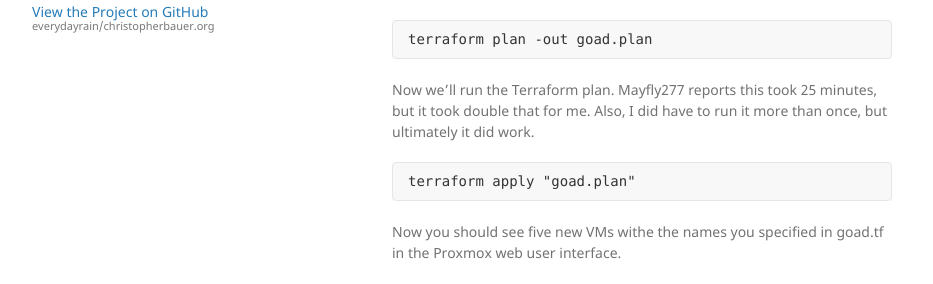
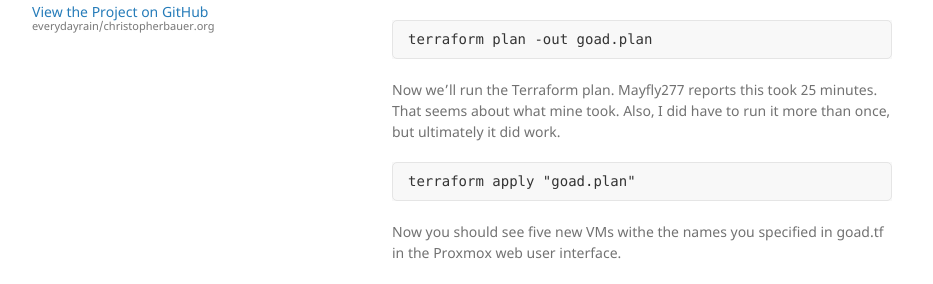
Before and after one commit to everydayrain/christopherbauer.org, a Jekyll site: the page built from _posts/2024-11-17-goad-terraform.md, in a window 1280 px wide and 900 px high, scrolled down 2122 px. Shown: the part 180-464 px from the top of the window, without its empty margins (178-1111 px from the left). Built offline with Jekyll 4.4.1, drawn with Linux system fonts in a browser that asks for light colours.

Commit message:
edits to terraform, adding jekyll feed plugin

````diff
--- a/_config.yml
+++ b/_config.yml
@@ -3,6 +3,7 @@
 repository: everydayrain/everydayrain.github.io
 github: [metadata]
 show_downloads: false
-remote_theme: pages-themes/midnight@v0.2.0
+remote_theme: pages-themes/minimal@v0.2.0
 plugins:
   - jekyll-remote-theme
+  - jekyll-feed
--- a/_posts/2024-11-17-goad-terraform.md
+++ b/_posts/2024-11-17-goad-terraform.md
@@ -4,16 +4,18 @@
 title: "Installing Game of Active Directory on Proxmox: Part 4 - Terraform"
 date: 2024-11-17
 ---
+
 This is part 4 of of my series on [Orange Cyberdefense's](https://github.com/Orange-Cyberdefense/GOAD/tree/main) Game of Active Directory (GOAD) on Proxmox VE. In the [third installment](https://christopherbauer.org/2024/11/14/templates.html) I covered preparing templates and creating them in packer in preparation of creating the GOAD machines. In this post we'll deploy the domain and its machines using Terraform.
 
-As I mentioned before, I'm deeply indebted to Mayfly277's  [canonical guide](https://mayfly277.github.io/posts/GOAD-on-proxmox-part1-install/?ref=benheater.com), and this post follows Mayfly277's work closely to provide readers with a resource to be used as a standalone or as a supplement.
+As I mentioned before, I'm deeply indebted to Mayfly277's [canonical guide](https://mayfly277.github.io/posts/GOAD-on-proxmox-part1-install/?ref=benheater.com), and this post follows Mayfly277's work closely to provide readers with a resource to be used as a standalone or as a supplement.
 
 Should you need more orientation to the context of this series, or on my rationale for creating it, see [first post](https://christopherbauer.org/2024/11/08/GOAD-networking.html) in this series.
 
 ## Preparation
 
 ### Proxmox
-First, as Mayfly277 says, "we will go dirty" by giving admin privileges to the user we created in [part 3](https://christopherbauer.org/2024/11/14/templates.html).  On the command line of the Proxmox machine, change the infra_as_code user's privileges to admin.
+
+First, as Mayfly277 says, "we will go dirty" by giving admin privileges to the user we created in [part 3](https://christopherbauer.org/2024/11/14/templates.html). On the command line of the Proxmox machine, change the infra_as_code user's privileges to admin.
 
 ```
 pveum acl modify / -user 'infra_as_code@pve' -role Administrator
@@ -22,14 +24,17 @@
 ### Specifying Terraform Variables
 
 #### Variables.tf
+
 Next we're going to set up a Terraform file with some initial variables for the build on the provisional machine.
 
 Log on to the provisioner.
+
 ```
 ssh goadprovisioner
 ```
 
 Make an active copy of the Terraform variables file.
+
 ```
 cd /root/GOAD/ad/GOAD/providers/proxmox/terraform
 ```
@@ -38,7 +43,7 @@
 cp variables.tf.template variables.tf
 ```
 
-Next we'll modify the file to our specifications.  Mayfly277 [lays out the full specifications](https://mayfly277.github.io/posts/GOAD-on-proxmox-part3-terraform/#configure-terraform) in the code, so rather than reproduce the entire file, I'll simply review what I changed.  I had to modify the following in the variables.tf file.
+Next we'll modify the file to our specifications. Mayfly277 [lays out the full specifications](https://mayfly277.github.io/posts/GOAD-on-proxmox-part3-terraform/#configure-terraform) in the code, so rather than reproduce the entire file, I'll simply review what I changed. I had to modify the following in the variables.tf file.
 
 - the vlan tag (according to my [unique arrangement](https://christopherbauer.org/2024/11/08/GOAD-networking.html), yours may differ)
 - node name
@@ -48,13 +53,15 @@
 - id numbers for the vms created
 
 #### Goad.tf
+
 Now we'll modify the goad.tf file in the same directory.
 
-I had to modify that file under the section starting with *`variable "vm_config"`*.  I changed the static IPs of the five machines to reflect the VLAN subnet they were on (according to my [unique arrangement](https://christopherbauer.org/2024/11/08/GOAD-networking.html), if you followed Mayfly277's instructions this step will be unnecessary).
+I had to modify that file under the section starting with _`variable "vm_config"`_. I changed the static IPs of the five machines to reflect the VLAN subnet they were on (according to my [unique arrangement](https://christopherbauer.org/2024/11/08/GOAD-networking.html), if you followed Mayfly277's instructions this step will be unnecessary).
 ![](/assets/img/2024-10-28_15-37.png)
 
 ## Deploy the AD VMs
-Now we're ready to create the VM's using Terraform.  We'll first initialize, then run a plan to create an output for the Terraform run.
+
+Now we're ready to create the VM's using Terraform. We'll first initialize, then run a plan to create an output for the Terraform run.
 
 ```
 terraform init
@@ -64,7 +71,8 @@
 terraform plan -out goad.plan
 ```
 
-Now we'll run the Terraform plan.  Mayfly277 reports this took 25 minutes, but it took double that for me.  Also, I did have to run it more than once, but ultimately it did work.
+Now we'll run the Terraform plan. Mayfly277 reports this took 25 minutes. That seems about what mine took. Also, I did have to run it more than once, but ultimately it did work.
+
 ```
 terraform apply "goad.plan"
 ```
@@ -73,12 +81,14 @@
 
 ![](/assets/img/2024-11-14_15-16.png)
 
-Troubleshooting note: if you find that it takes an unacceptably long time to complete the Terraform build, ask yourself what storage you selected in [part 3](https://christopherbauer.org/2024/11/14/templates.html) when you modified the config.auto.pkrvars.hcl file.  If it wasn't local-lvm, that might have something to do with it.
+Troubleshooting note: if you find that it takes an unacceptably long time to complete the Terraform build, ask yourself what storage you selected in [part 3](https://christopherbauer.org/2024/11/14/templates.html) when you modified the config.auto.pkrvars.hcl file. If it wasn't local-lvm, that might have something to do with it.
 
 ## Deployment Complete
-That wraps up the deployment section.  Next we'll configure the AD machines using Ansible.
+
+That wraps up the deployment section. Next we'll configure the AD machines using Ansible.
 
 ## Resources
+
 - [Mayfly277's blog](https://mayfly277.github.io/posts/GOAD-on-proxmox-part1-install/?ref=benheater.com)
 - Orange-Cyberdefense's [GitHub Repo](https://github.com/Orange-Cyberdefense/GOAD)
 - " " [proxmox instructions](https://github.com/Orange-Cyberdefense/GOAD/blob/main/docs/install_with_proxmox.md)
````
